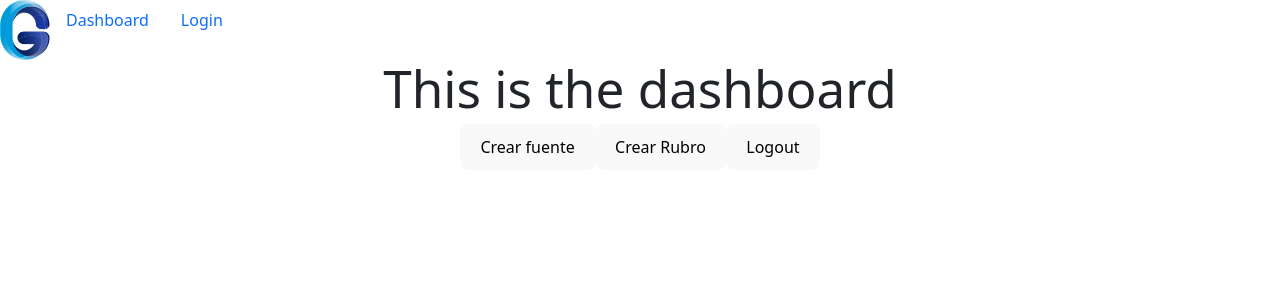
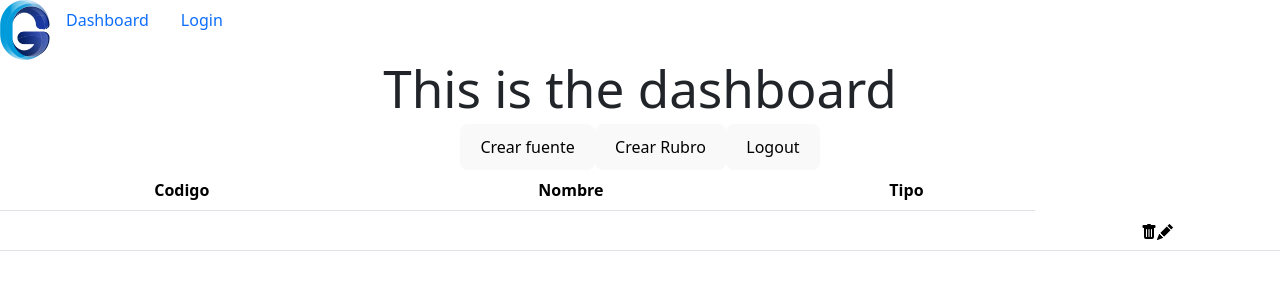
Before and after one commit to Julyd97/as_presupuesto_frontend, a React (Vite) app in the folder frontend_as_presupuesto/fronend_as_presupuesto/: page /dashboard in a window 1280 px wide. Shown: the top 300 px of the page. Built offline with nearby package versions, Linux system fonts and the light colour scheme; sample sign-in values are in the browser's storage.

Commit message:
table process

```diff
--- a/frontend_as_presupuesto/fronend_as_presupuesto/package.json
+++ b/frontend_as_presupuesto/fronend_as_presupuesto/package.json
@@ -16,6 +16,7 @@
     "react-bootstrap": "^2.10.4",
     "react-data-grid": "^7.0.0-beta.46",
     "react-dom": "^18.2.0",
+    "react-icons": "^5.3.0",
     "react-router-dom": "^6.23.1",
     "react-table": "^7.8.0"
   },
--- a/frontend_as_presupuesto/fronend_as_presupuesto/src/components/BudgetItemTable.jsx
+++ b/frontend_as_presupuesto/fronend_as_presupuesto/src/components/BudgetItemTable.jsx
@@ -1,51 +1,47 @@
 import React from "react";
-import { useState } from "react";
-import { useTable } from "react-table";
+import { BsFillPencilFill, BsFillTrashFill } from "react-icons/bs";
 
 
-export default function BudgetItemTable() {
-  const [editRowId, setEditRowId] = useState(null);
-  const handleEditClick = (rowId) => {
-    setEditRowId(rowId);
-  };
-
-  const data = React.useMemo(
-    () => [
-        { code:1, nombre:'hola', tipo:'ingreso'}
-    ],
-    []
-)
-const columns = React.useMemo(
-  () => [
-    { Header: "Codigo", accessor: "codigo" },
-    { Header: "Nombre", accessor: "nombre" },
-    { Header: "Tipo", accessor: "tipo" },
-  ],
-  []
-);
-  const { getTableProps, getTableBodyProps, headerGroups, rows, prepareRow } =
-    useTable({ columns, data });
-
+const BudgetItemTable = ({rows, deleteRow, editRow}) => {
   return (
-    <table>
-      <tbody {...getTableBodyProps()}>
-        {rows.map((row) => {
-          prepareRow(row);
+    <table className="table">
+      <thead>
+          <tr>
+            <th>Codigo</th>
+            <th className="expand">Nombre</th>
+            <th>Tipo</th>
+          </tr>
+      </thead>
+      <tbody>
+        {rows.map((row,idx) => {
+          const statusText = row.status;
           return (
-            <tr {...row.getRowProps()}>
-              {row.cells.map((cell) => {
-                return (
-                  <td {...cell.getCellProps()}>
-                    {editRowId === row.id
-                      ? console.log("hola")
-                      : console.log("no")}
-                  </td>
-                );
-              })}
-            </tr>
+            <tr key={idx}>
+                <td>{row.page}</td>
+                <td className="expand">{row.description}</td>
+                <td>
+                  <span className={`label label-${row.status}`}>
+                    {statusText}
+                  </span>
+                </td>
+                <td className="fit">
+                  <span className="actions">
+                    <BsFillTrashFill
+                      className="delete-btn"
+                      onClick={() => deleteRow(idx)}
+                    />
+                    <BsFillPencilFill
+                      className="edit-btn"
+                      onClick={() => editRow(idx)}
+                    />
+                  </span>
+                </td>
+              </tr>
           );
         })}
       </tbody>
     </table>
   );
 }
+
+export default BudgetItemTable
--- a/frontend_as_presupuesto/fronend_as_presupuesto/src/components/IndexTable.jsx
+++ b/frontend_as_presupuesto/fronend_as_presupuesto/src/components/IndexTable.jsx
@@ -99,10 +99,10 @@ const IndexTable = () => {
         ))}
       </thead>
       <tbody {...getTableBodyProps()}>
-        {rows.map((row) => {
+        {rows.map((row, idx) => {
           prepareRow(row);
           return (
-            <tr {...row.getRowProps()}>
+            <tr {...row.getRowProps()} key={idx}>
               {row.cells.map((cell) => (
                 <td
                   {...cell.getCellProps()}
--- a/frontend_as_presupuesto/fronend_as_presupuesto/src/pages/Dashboard.jsx
+++ b/frontend_as_presupuesto/fronend_as_presupuesto/src/pages/Dashboard.jsx
@@ -18,6 +18,8 @@ const Dashboard = () => {
     color: '',
     message: '',
   })
+  const [ rows, setRows ] = useState([{}]);
+  const [ rowToEdit, setRowToEdit ] = useState(null);
 
   const openSourceModal = () => {
     setShowSourceModal(true);
@@ -57,6 +59,14 @@ const Dashboard = () => {
       openAlert({color : 'danger', message : 'Error al crear la cuenta'})
     })
   }
+  const handleDeleteRow = (idx) => {
+    setRows(rows.filter((_, idx) => idx !== targetIndex));
+  }
+
+  const handleEditRow = (idx) => {
+    setRowToEdit(idx);
+    setShowBudgetItemModal(true);
+  }
   return (
     <>
       <AlertMessage show={showAlert} handleClose={closeAlert} message={alerValues.message} color={alerValues.color}/>
@@ -66,7 +76,7 @@ const Dashboard = () => {
       <SourceCreationModal show={showSourceModal} handleClose={closeSourceModal} handleSubmit={submitModal} title={'Crear fuente:'} setname={setNewNameSource} setcode={setNewCodeSource}/>
       <BudgetItemCreationModal show={showBudgetItemModal} handleClose={closeBudgetItemModal} title={'Crear Rubro:'}/>
       <LogoutButton />
-      <BudgetItemTable/>
+      <BudgetItemTable rows={rows} deleteRow={handleDeleteRow} editRow={handleEditRow}/>
     </>
   );
 };
```
Also changed, not shown: 1 other file (tests, documents, lock files or other folders).
